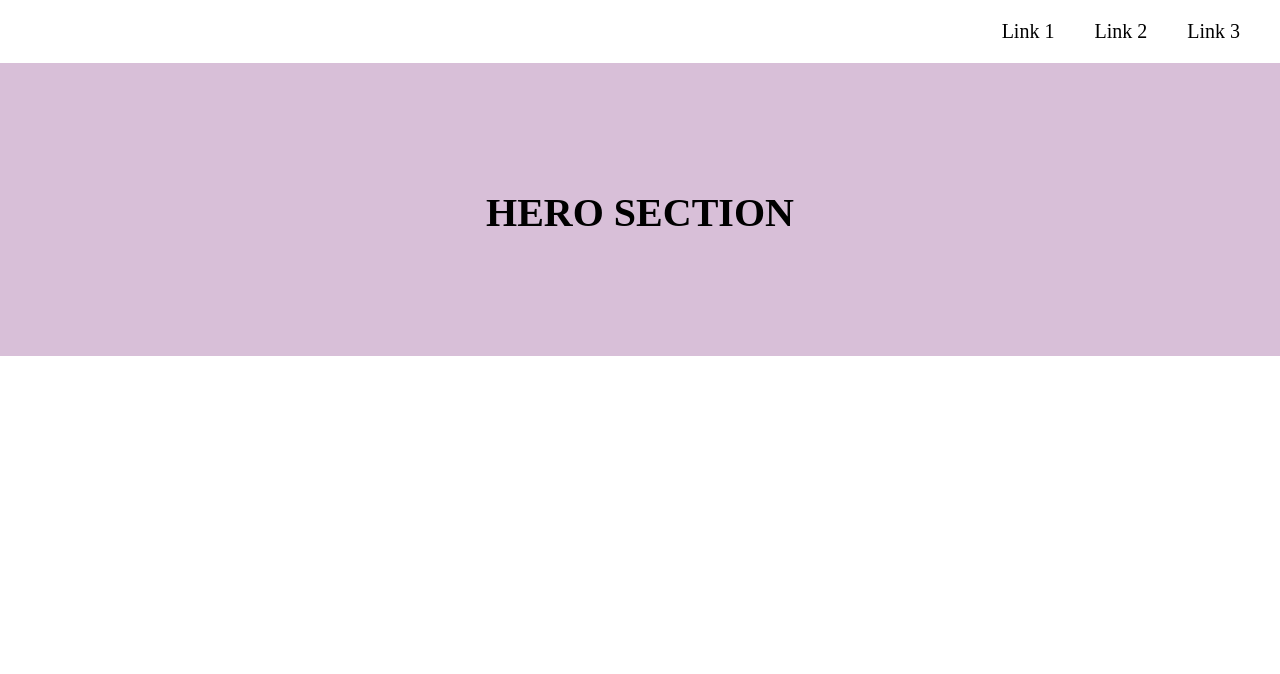
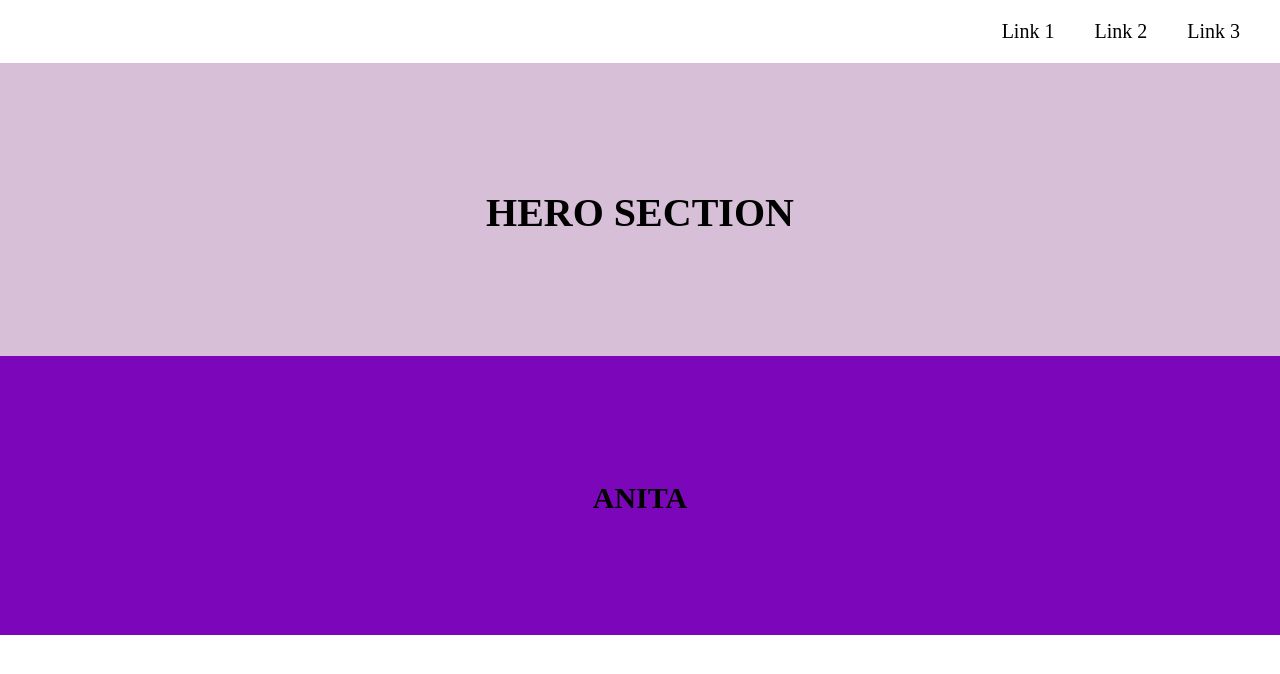
Before and after one commit to anita-epp/GDMA-FA24, a plain HTML site: page WEB2-EX4/index.html in a window 1280 px wide. Drawn offline with Linux system fonts and the light colour scheme.

Commit message:
add and style anita section to website

```diff
--- a/WEB2-EX4/css/main.css
+++ b/WEB2-EX4/css/main.css
@@ -116,3 +116,8 @@ main > section {
 .hero {
     background: thistle;
 }
+
+/* ----- ANITA SECTION ----- */
+.anita {
+    background-color: rgb(124, 7, 186);
+}
--- a/WEB2-EX4/index.html
+++ b/WEB2-EX4/index.html
@@ -28,6 +28,11 @@
                 </div>
             </section>
 
+            <section class="anita">
+                <div class="wrapper">
+                    <h2>Anita</h2>
+                </div>
+            </section>
         </main>
 
         <!-- Footer -->
```
Also changed, not shown: 1 other file.
